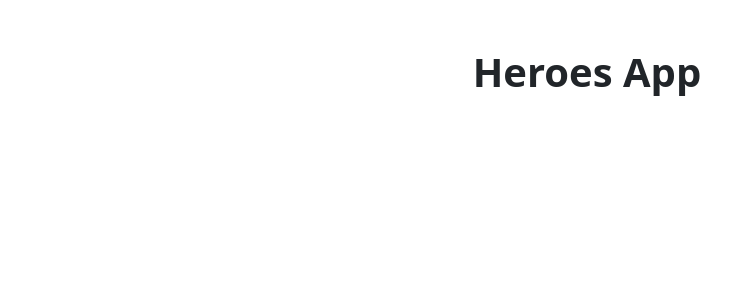
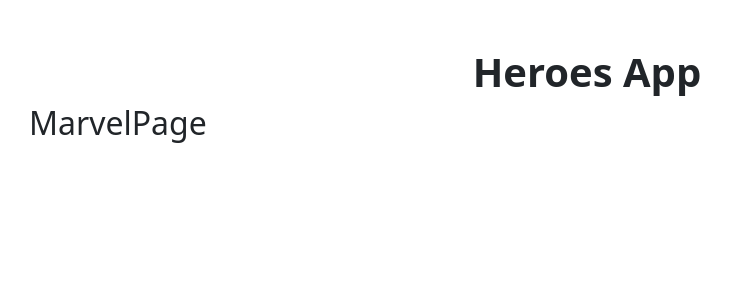
Before and after one commit to victorivanlopezlearning/heroes-app-react, a React (Vite) app: page /marvel in a window 1280 px wide. Shown: the top 300 px of the page, without its empty margins (53-784 px from the left). Built offline with nearby package versions, Linux system fonts and the light colour scheme.

Commit message:
created: AppRouter

```diff
--- a/src/HeroesApp.jsx
+++ b/src/HeroesApp.jsx
@@ -1,8 +1,13 @@
+import { Outlet } from "react-router-dom"
 
 export const HeroesApp = () => {
   return (
     <div className="container mt-5">
       <h1 className="fw-bold text-center">Heroes App</h1>
+
+      <main>
+        <Outlet />
+      </main>
     </div>
   )
 }
--- /dev/null
+++ b/src/auth/pages/LoginPage.jsx
@@ -0,0 +1,6 @@
+
+export const LoginPage = () => {
+  return (
+    <h2>LoginPage</h2>
+  )
+}
--- /dev/null
+++ b/src/heroes/pages/DcPage.jsx
@@ -0,0 +1,6 @@
+
+export const DcPage = () => {
+  return (
+    <h2>DcPage</h2>
+  )
+}
--- /dev/null
+++ b/src/heroes/pages/MarvelPage.jsx
@@ -0,0 +1,6 @@
+
+export const MarvelPage = () => {
+  return (
+    <h2>MarvelPage</h2>
+  )
+}
--- a/src/main.jsx
+++ b/src/main.jsx
@@ -1,10 +1,16 @@
 import React from 'react';
 import ReactDOM from 'react-dom/client';
-import { HeroesApp } from './HeroesApp';
+import {
+  createBrowserRouter,
+  RouterProvider,
+} from 'react-router-dom';
+import { AppRouter } from './router/AppRouter';
 import './styles.css';
+
+const routerApp = createBrowserRouter(AppRouter);
 
 ReactDOM.createRoot(document.getElementById('root')).render(
   <React.StrictMode>
-    <HeroesApp />
+    <RouterProvider router={routerApp} />
   </React.StrictMode>,
 );
--- /dev/null
+++ b/src/router/AppRouter.jsx
@@ -0,0 +1,30 @@
+import { Navigate } from "react-router-dom";
+import { HeroesApp } from "../HeroesApp";
+import { MarvelPage } from "../heroes/pages/MarvelPage";
+import { DcPage } from "../heroes/pages/DcPage";
+import { LoginPage } from "../auth/pages/LoginPage";
+
+export const AppRouter = [
+  {
+    path: '/',
+    element: <HeroesApp />,
+    children: [
+      {
+        index: true,
+        element: <Navigate to='/marvel' />
+      },
+      {
+        path: 'marvel',
+        element: <MarvelPage />
+      },
+      {
+        path: 'dc',
+        element: <DcPage />
+      },
+      {
+        path: 'login',
+        element: <LoginPage />
+      }
+    ]
+  },
+]
```
